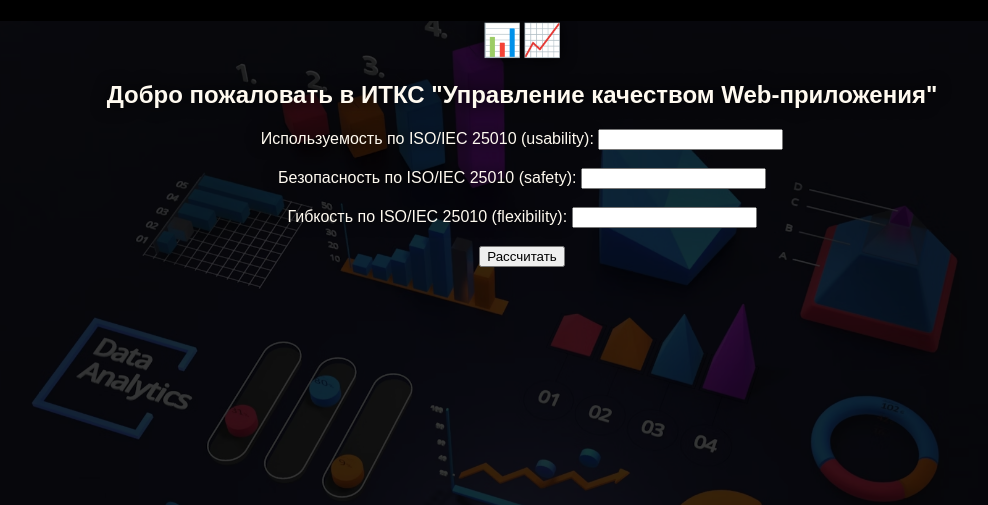
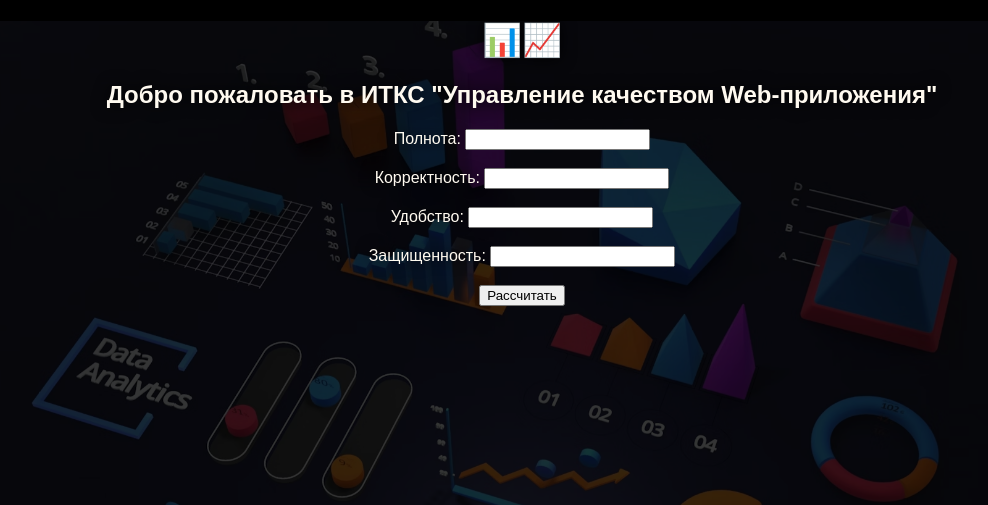
Before and after one commit to larinpaul/py-larin-with-postgresdb, a Flask app: page / in a window 1280 px wide. Shown: the top 505 px of the page, without its empty margins (118-1106 px from the left). Run offline with Flask 3, Linux system fonts and the light colour scheme; parts of the project's set-up code (start-up, migrations or seed data) failed here and were passed over.

Commit message:
Replacing the criteria

```diff
--- a/templates/index.html
+++ b/templates/index.html
@@ -9,12 +9,14 @@
 <h1>📊📈</h1>
 <h2>Добро пожаловать в ИТКС "Управление качеством Web-приложения"</h2>
     <form action="/submit" method="POST">
-        <label for="используемость">Используемость по ISO/IEC 25010 (usability):</label>
-        <input for="number" id="используемость" name="используемость"><br><br>
-        <label for="используемость">Безопасность по ISO/IEC 25010 (safety):</label>
-        <input for="number" id="безопасность" name="безопасность"><br><br>
-        <label for="используемость">Гибкость по ISO/IEC 25010 (flexibility):</label>
-        <input for="number" id="гибкость" name="гибкость"><br><br>
+        <label for="полнота">Полнота:</label>
+        <input type="number" id="полнота" name="полнота"><br><br>
+        <label for="корректность">Корректность:</label>
+        <input type="number" id="корректность" name="корректность"><br><br>
+        <label for="удобство">Удобство:</label>
+        <input type="number" id="удобство" name="удобство"><br><br>
+        <label for="защищенность">Защищенность:</label>
+        <input type="number" id="защищенность" name="защищенность"><br><br>
         <input type="submit" value="Рассчитать">
     </form>
 </body>
```
Also changed, not shown: app.py (+20 -16 lines).
